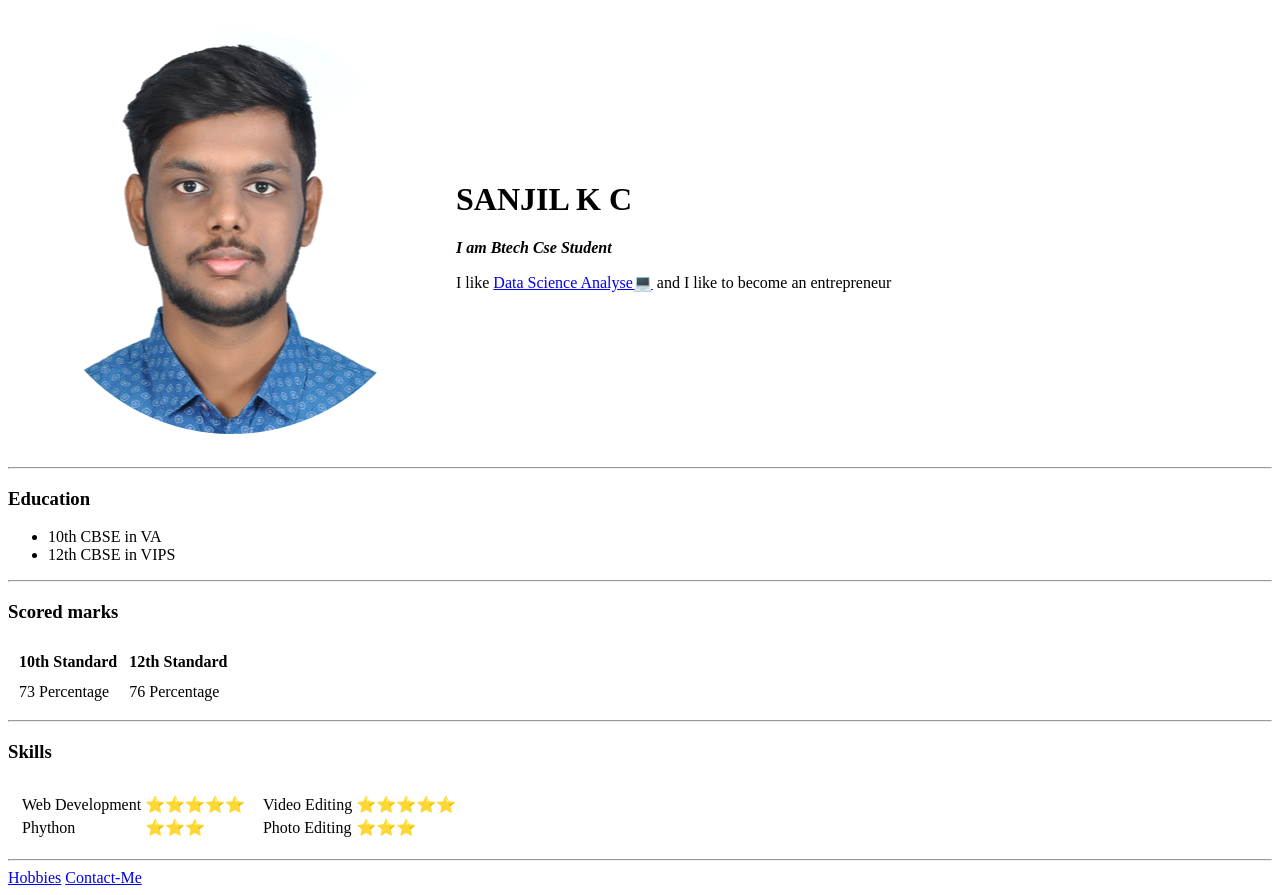
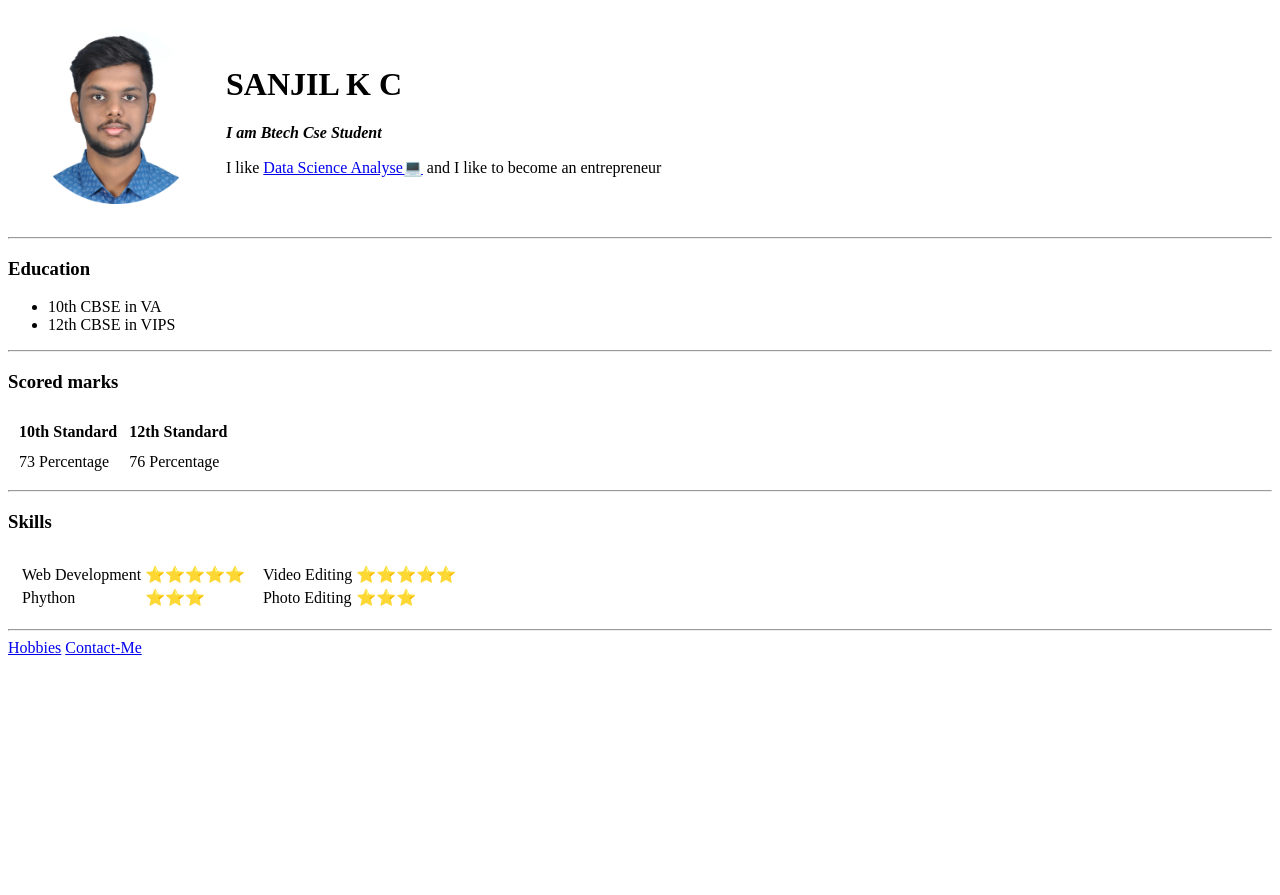
Before and after one commit to sanjil2/CURRICULUM-VITAE-CV, a plain HTML site: page index.html in a window 1280 px wide. After the commit the page ends 800 px from the top, so only its background shows below. Drawn offline with Linux system fonts and the light colour scheme.

Commit message:
Update index.html

```diff
--- a/index.html
+++ b/index.html
@@ -9,7 +9,7 @@
 <body>
   <table cellspacing="20">
     <tr>
-      <td> <img src="images/sanjil.png" alt="Sanjil K C Profile Photo"></td>
+      <td> <img src="images/sanjil.png" alt="Sanjil K C Profile Photo" width="175" height="175"></td>
       <td>
         <h1>SANJIL K C</h1>
         <p><em><strong> I am Btech Cse Student</strong></em></p>
```
